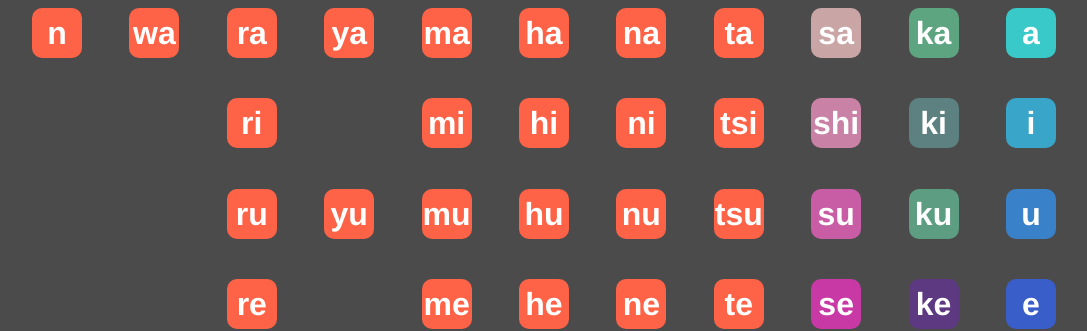
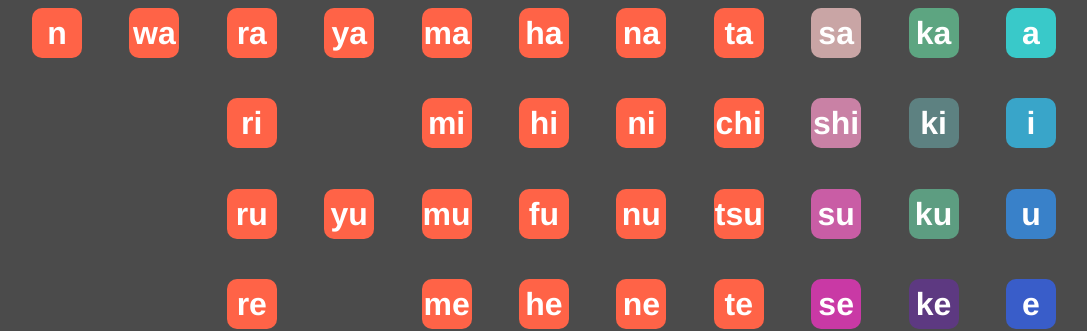
Before and after one commit to zac-heisey/NihonGoFlip, a Jekyll site: the page built from index.html, in a window 1280 px wide. Shown: the part 157-488 px from the top of the page, without its empty margins (96-1183 px from the left). Built offline with Jekyll 4.4.1, drawn with Linux system fonts in a browser that asks for light colours.

Commit message:
fix typos fo 'fu' and 'chi'

```diff
--- a/index.html
+++ b/index.html
@@ -25,7 +25,7 @@ layout: default
     <li class="flex-item ma-column-mi">mi</li>
     <li class="flex-item ha-column-hi">hi</li>
     <li class="flex-item na-column-ni">ni</li>
-    <li class="flex-item ta-column-tsi">tsi</li>
+    <li class="flex-item ta-column-chi">chi</li>
     <li class="flex-item sa-column-shi">shi</li>
     <li class="flex-item ka-column-ki">ki</li>
     <li class="flex-item a-column-i">i</li>
@@ -36,7 +36,7 @@ layout: default
     <li class="flex-item ra-column-ru">ru</li>
     <li class="flex-item ya-column-yu">yu</li>
     <li class="flex-item ma-column-mu">mu</li>
-    <li class="flex-item ha-column-hu">hu</li>
+    <li class="flex-item ha-column-fu">fu</li>
     <li class="flex-item na-column-nu">nu</li>
     <li class="flex-item ta-column-tsu">tsu</li>
     <li class="flex-item sa-column-su">su</li>
```
